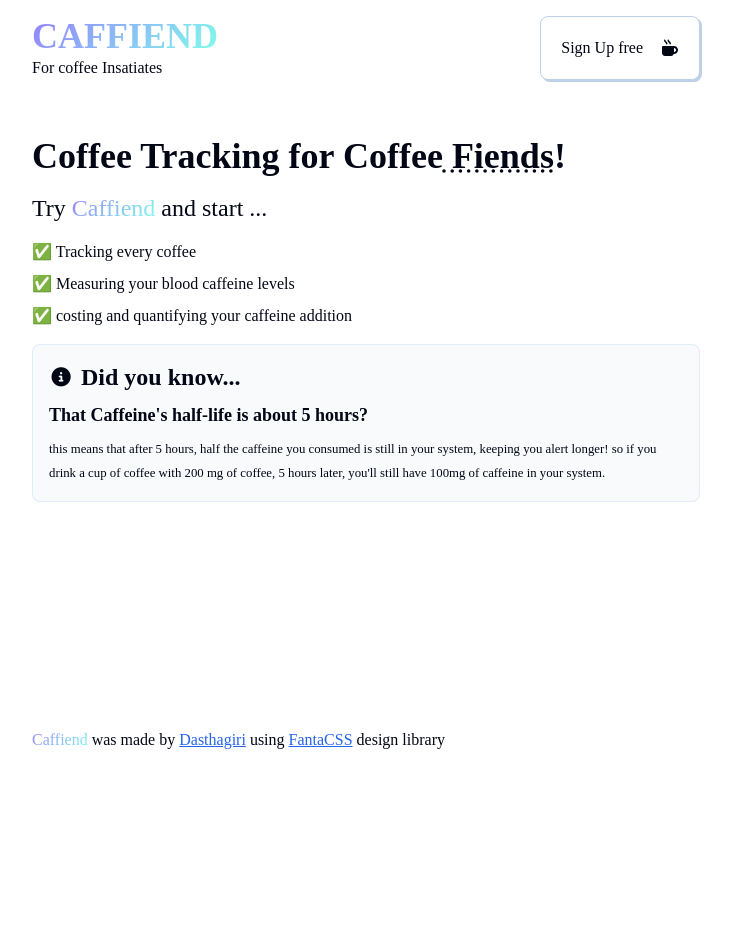
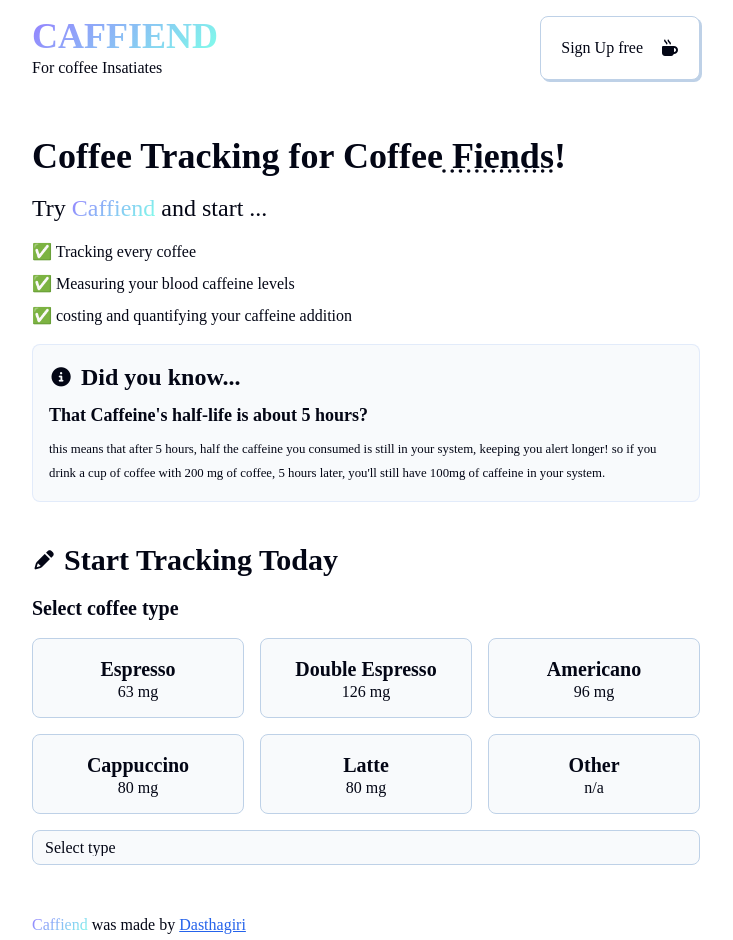
Before and after one commit to Reddy076/Coffee-Tracker, a React (Vite) app in the folder Coffee-Tracker/: page / in a window 1280 px wide. Shown: the top 940 px of the page, without its empty margins (274-1007 px from the left). Before the commit the page ends 800 px from the top, so only its background shows below. Built offline with nearby package versions, Linux system fonts and the light colour scheme; a web font is replaced by a local one.

Commit message:
added a form to our application

```diff
--- a/Coffee-Tracker/src/components/CoffeeForm.jsx
+++ b/Coffee-Tracker/src/components/CoffeeForm.jsx
@@ -1,9 +1,45 @@
-import React from 'react'
+import { coffeeOptions } from '../utils'
 
 export default function CoffeeForm() {
   return (
-    <div>
+    <>
+      <div className="section-header">
+        <i className="fa-solid fa-pencil" />
+        <h2>Start Tracking Today</h2>
+      </div>
+      <h4> Select coffee type</h4>
+      <div className="coffee-grid">
+        {
+          coffeeOptions.slice(0, 5).map((option, optionIndex) => {
+            return (
+              <button className='button-card' key={optionIndex}>
+                <h4>{option.name}</h4>
+                <p>{option.caffeine} mg</p>
+              </button>
+            )
+          })
+        }
+        <button className='button-card'>
+          <h4>
+            Other
+          </h4>
+          <p>
+            n/a
+          </p>
+        </button>
+      </div>
+      <select id='coffee-list' name='coffee-list'>
+        <option value={null}>Select type</option>
+        {coffeeOptions.map((option, optionIndex) => {
+          return(
+            <option key={optionIndex} value={option.name}>
+              {option.name} ({option.caffeine}mg)
+              </option>
 
-    </div>
+          )
+})}
+
+      </select>
+    </>
   )
 }
--- a/Coffee-Tracker/src/components/Layout.jsx
+++ b/Coffee-Tracker/src/components/Layout.jsx
@@ -22,7 +22,7 @@ export default function Layout({ children }) {
   const footer=(
     <footer>
       <p>
-        <span className='text-gradient'>Caffiend </span>was made by <a target='_blank'  href="https://github.com/Reddy076/Coffee-Tracker.git">Dasthagiri</a> using <a target='_blank' href="https://www.fantacss.smoljames.com">FantaCSS</a> design library
+        <span className='text-gradient'>Caffiend </span>was made by <a target='_blank'  href="https://github.com/Reddy076/Coffee-Tracker.git">Dasthagiri</a> <br /> using <a target='_blank' href="https://www.fantacss.smoljames.com">FantaCSS</a> design library
       </p>
     </footer>
   )
```
